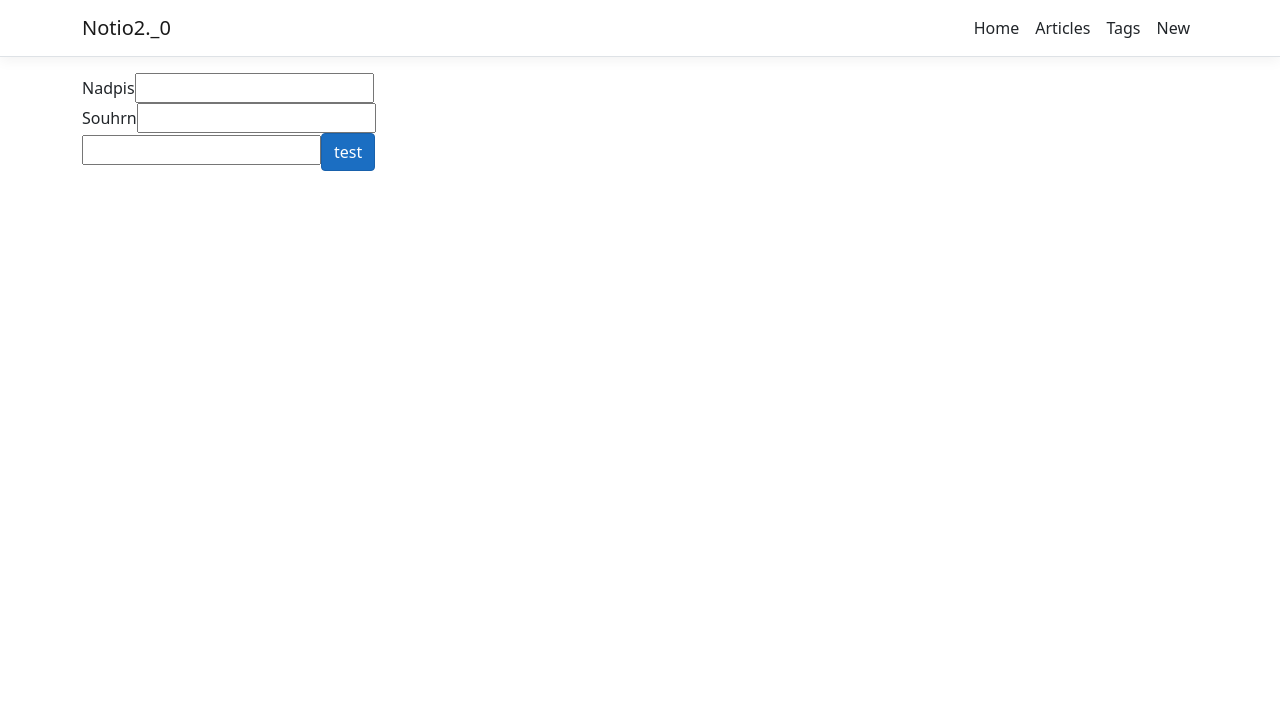
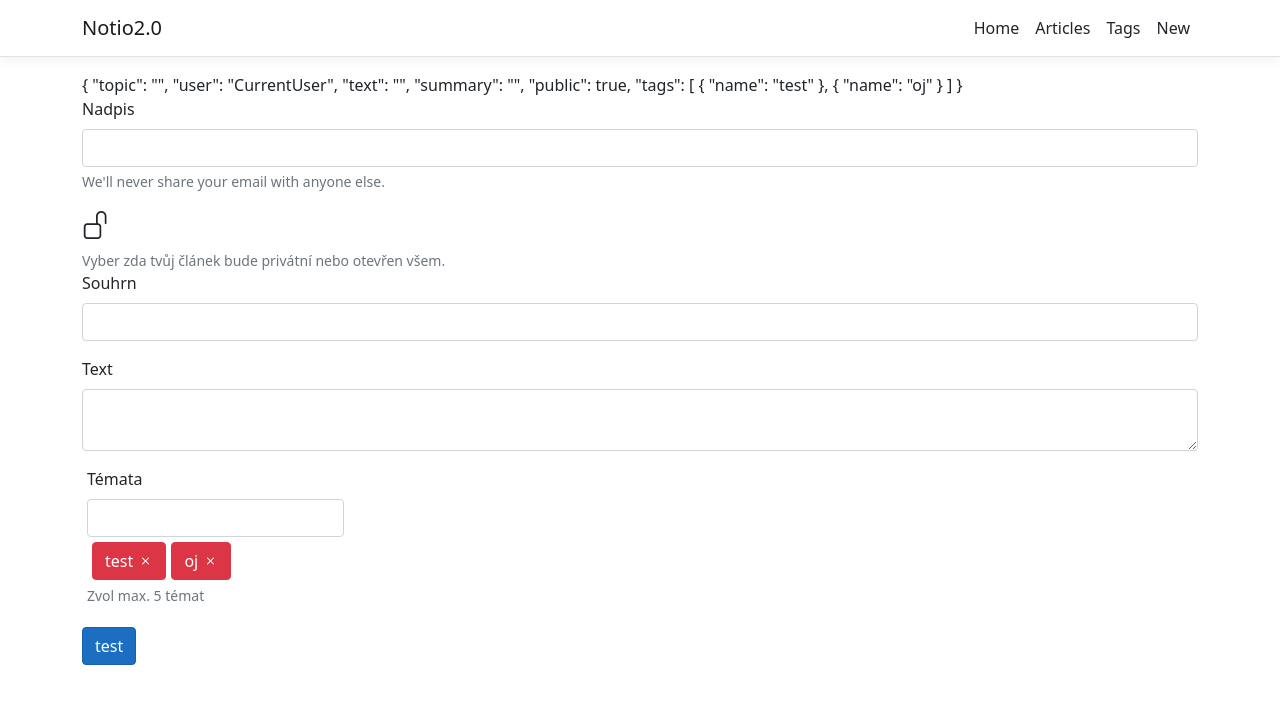
Before and after one commit to Xokhezi/Notio2.0, an Angular app in the folder ClientApp/: page /articles/new in a window 1280 px wide. Shown: the top 704 px of the page. Built offline with nearby package versions, Linux system fonts and the light colour scheme.

Commit message:
NewArtForm+Submit -routing

```diff
--- a/ClientApp/src/app/app.module.ts
+++ b/ClientApp/src/app/app.module.ts
@@ -18,6 +18,7 @@ import { ArticlesComponent } from './articles/articles.component';
     AppComponent,
     NavMenuComponent,
     HomeComponent,
+    NewComponent,
     ArticlesComponent
   ],
   imports: [
--- a/ClientApp/src/app/nav-menu/nav-menu.component.html
+++ b/ClientApp/src/app/nav-menu/nav-menu.component.html
@@ -3,7 +3,7 @@
     class="navbar navbar-expand-sm navbar-toggleable-sm navbar-light bg-white border-bottom box-shadow mb-3"
   >
     <div class="container">
-      <a class="navbar-brand" [routerLink]="['/']">Notio2._0</a>
+      <a class="navbar-brand" [routerLink]="['/']">Notio2.0</a>
       <button
         class="navbar-toggler"
         type="button"
--- a/ClientApp/src/app/new/new.component.css
+++ b/ClientApp/src/app/new/new.component.css
@@ -0,0 +1,10 @@
+.tags{
+    display: flex;
+    flex-direction: row;
+    margin: 5px;
+    gap: 5px;
+
+}
+.click{
+    cursor: pointer;
+}
--- a/ClientApp/src/app/new/new.component.html
+++ b/ClientApp/src/app/new/new.component.html
@@ -1,13 +1,31 @@
+{{article|json}}
 <form>
-    <div class="form-group">
-        <label for="topic">Nadpis</label>
-        <input type="text">
+    <div class="mb-3">
+        <label for="topic" class="form-label">Nadpis</label>
+        <input [(ngModel)]="article.topic" name="topic" type="text" class="form-control">
+        <div class="form-text">We'll never share your email with anyone else.</div>
     </div>
-    <div class="form-group">
-        <label for="topic">Souhrn</label>
-        <input type="text">
+    <h3><i class="bi click" [class.bi-unlock]="article.public" [class.bi-lock]="!article.public" (click)="switchPublic()"></i></h3>
+    <div class="form-text">Vyber zda tvůj článek bude privátní nebo otevřen všem.</div>
+    <div class="mb-3">
+        <label for="summary" class="form-label">Souhrn</label>
+        <input  [(ngModel)]="article.summary" name="summary" type="text" class="form-control">
+
     </div>
+    <div class="mb-3">
+        <label for="text" class="form-label">Text</label>
+        <textarea [(ngModel)]="article.text" name="text" type="text" class="form-control"></textarea>
+    </div>
+</form>
+<div class="tags">
+    <div class="mb-3 ">
+        <label for="text" class="form-label">Témata</label>
+        <input *ngIf="this.article.tags.length <= 4" [(ngModel)]="inputTag" (keyup.enter)="addTag()" type="text" class="form-control">
+        <div class="tags">
+            <button (click)="removeTag(t)" class="btn btn-danger" *ngFor="let t of article.tags">{{t.name}} <i class="bi bi-x"></i></button>
+        </div>
+        <div class="form-text">Zvol max. 5 témat</div>
+    </div>
+</div>
 
-</form>
-<input [(ngModel)]="inputTag" (keyup.enter)="addTag()" type="text" >
 <button class="btn btn-primary" (click)="submit()">test</button>
--- a/ClientApp/src/app/new/new.component.ts
+++ b/ClientApp/src/app/new/new.component.ts
@@ -1,5 +1,7 @@
 import { ArticlesService } from './../services/articles.service';
 import { Component, OnInit } from '@angular/core';
+import { any, forEach, indexOf } from 'underscore';
+import { EMPTY, empty, of } from 'rxjs';
 
 @Component({
   selector: 'app-new',
@@ -7,35 +9,50 @@ import { Component, OnInit } from '@angular/core';
   styleUrls: ['./new.component.css']
 })
 export class NewComponent implements OnInit {
-  article={"topic": "testForm",
-  "user": "API",
-  "text": "asda",
-  "summary": "lorem ipsum testum jedum okejoum krasnum popisum",
-  "public": true,
-  "tags": [{"name":"KArel"},{"name":"oj"}]    };
-  inputTag:any;
-  tags:any;
+  article = {
+    topic: "",
+    user: "CurrentUser",
+    text: "",
+    summary: "",
+    public: true,
+    tags: [{ "name": "test" }, { "name": "oj" }]
+  };
+  inputTag: any;
+  tags: any;
 
-  constructor(private ariclesService:ArticlesService) {}
+
+  constructor(private ariclesService: ArticlesService) { }
 
   ngOnInit(): void {
+    this.tags = [];
   }
 
-  addTag()
-  {
-    let tagToUp = this.inputTag?.toUpperCase();
-    console.log(tagToUp);
-    if(!this.tags.includes(tagToUp))
-      this.tags.push(tagToUp);
+  addTag() {
+    let tagToUp = { name: this.inputTag?.toUpperCase() };
+    let tagIncluded = false;
 
+    for (let t of this.article.tags)
+      tagIncluded = t.name == this.inputTag.toUpperCase() ? true : false;
 
-  }
-  submit()
-  {
-    this.ariclesService.CreateArticle(this.article)
-    .subscribe(r=>{
-      console.log(r);
-    });
+    if (!tagIncluded) {
+      if (this.article.tags.length <= 4)
+        this.article.tags.push(tagToUp);
+    }
+    this.inputTag="";
   }
 
+  switchPublic() {
+    this.article.public = !this.article.public;
   }
+  removeTag(tag: any) {
+    let index = this.article.tags.indexOf(tag);
+    this.article.tags.splice(index, 1);
+  }
+  submit() {
+    this.ariclesService.CreateArticle(this.article)
+      .subscribe(r => {
+        console.log(r);
+      });
+  }
+
+}
```
Also changed, not shown: 1 other file (tests, documents, lock files or other folders).
